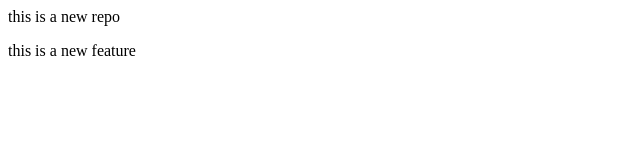
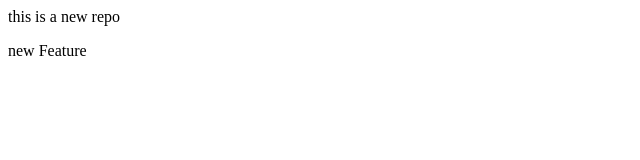
Before and after one commit to UsmanAnwar01/localrepo, a plain HTML site: page index.html in a window 1280 px wide. Shown: the full height of the page, 0-640 px from the left. Drawn offline with Linux system fonts and the light colour scheme.

Commit message:
new feature added

```diff
--- a/index.html
+++ b/index.html
@@ -1,2 +1,2 @@
 <p>this is a new repo<p>
-    <p>this is a new feature<p>
+    <p>new Feature<p>
```
